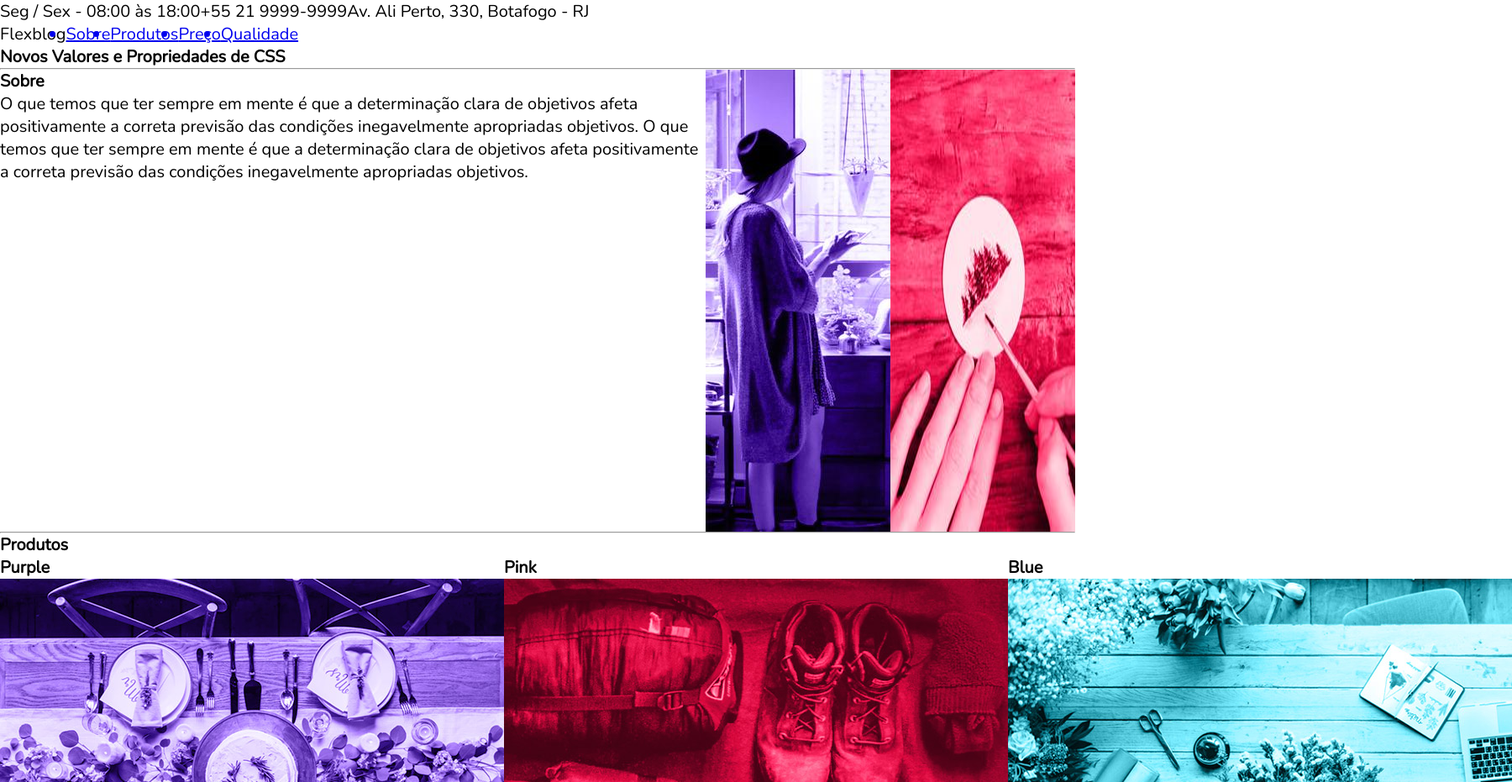
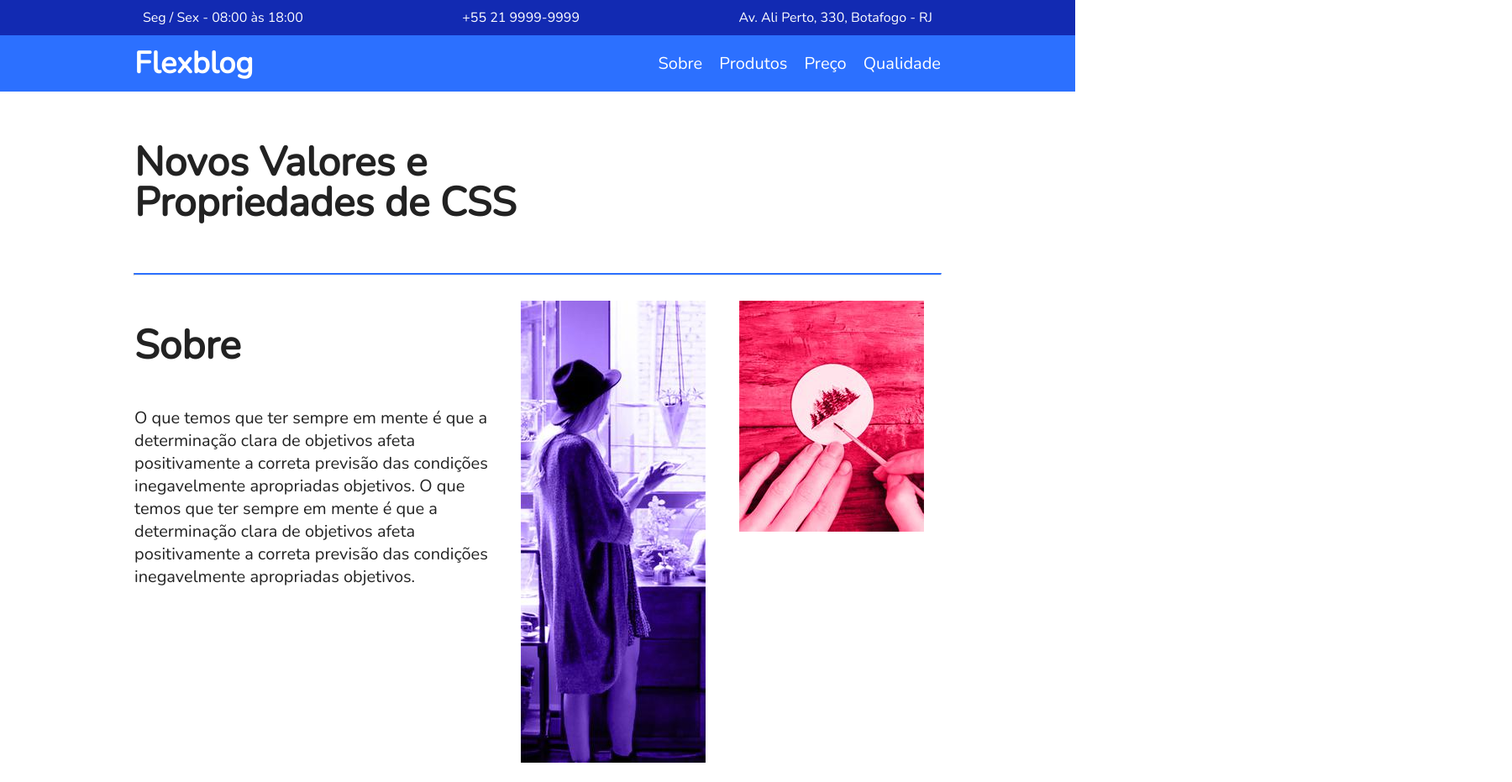
Before and after one commit to MarciaA0693/Flexblog, a plain HTML site: page index.html in a window 1280 px wide. Shown: the top 931 px of the page at 84% size, 1800 px wide, since content can reach past the window. Drawn offline with nearby package versions, Linux system fonts and the light colour scheme.

Commit message:
Update html and css

```diff
--- /dev/null
+++ b/assets/css/headers.css
@@ -0,0 +1,45 @@
+/*Info top*/
+.info-empresa{
+    background: var(--azul);
+    color: #fff;
+    font-size: 16px;
+}
+
+.info-empresa p{
+    margin: 10px;
+}
+
+/*Navbar*/
+.menu{
+    background: var(--azul-claro);
+    color: #fff;
+}
+
+.navbar{
+    padding: 10px auto;
+}
+
+.titulo{
+    font-size: 36px;
+    font-weight: 700;
+    margin: auto 0;
+}
+
+.flex-container-nav{
+    display: flex;
+}
+
+.flex-container-nav a{
+    color: #fff;
+    text-decoration: none;
+    transition: 0.1s;
+    margin-left: 20px;
+}
+
+.flex-container-nav li{
+    list-style: none;
+}
+
+.flex-container-nav a:hover{
+    color: var(--azul);
+}
--- /dev/null
+++ b/assets/css/sobre.css
@@ -0,0 +1,36 @@
+.titulo-artigo{
+    max-width: 960px;
+    margin: 60px auto;
+}
+
+.titulo-artigo h1{
+    line-height: 48px;
+}
+
+
+
+.flex-container-sobre{
+    display: flex;
+    max-width: 960px;
+    margin: 0 auto;
+}
+
+.text-sobre{
+    max-width: 440px;
+}
+
+.sobre-imagem{
+    flex: 1 1 160px;
+}
+
+.sobre1-img{
+    display: block;
+    max-width: 100%;
+    margin: 20px;
+}
+
+.sobre2-img{
+    display: block;
+    max-width: 100%;
+    margin: 20px;
+}
--- a/assets/css/styles.css
+++ b/assets/css/styles.css
@@ -1,10 +1,49 @@
 @import url('https://fonts.googleapis.com/css2?family=Nunito&display=swap');
+
+:root{
+    --azul: #122AB2;
+    --azul-claro: #2C70FF;
+    --roxo: #AE81FF;
+    --magenta: #F9265E;
+    --ciano: #66D9EB;
+    --cinza:#A4ADC4;
+    --cinza-claro: #F7F7F7;
+    --preto: #222222;
+}
+
 *{
     font-family: 'Nunito', sans-serif;
+}
+
+body{
     font-size: 20px;
+    color: var(--preto);
     margin: 0;
     padding: 0;
+    list-style: none;
 }
+
+h1, h2, h3{
+    font-size: 48px;
+}
+
+hr{
+    border-top: 2px solid var(--azul-claro);
+    width: 960px;
+}
+
 .flex-container{
     display: flex;
+    justify-content: space-between;
+    margin: 0 auto;
 }
+
+.area1{
+    max-width: 960px;
+    flex-wrap: wrap;
+}
+
+img{
+    display: block;
+    max-width: 100%;
+}
--- a/index.html
+++ b/index.html
@@ -6,43 +6,56 @@
     <meta name="viewport" content="width=device-width, initial-scale=1.0">
     <title>Flexblog</title>
     <link rel="stylesheet" href="assets/css/styles.css">
+    <link rel="stylesheet" href="assets/css/headers.css">
+    <link rel="stylesheet" href="assets/css/sobre.css">
 </head>
 <body>
-    <section class="info-empresa flex-container">
+    <section class="info-empresa">
+        <div class="flex-container area1">
         <p>Seg / Sex - 08:00 às 18:00</p>
         <p>+55 21 9999-9999</p>
         <p>Av. Ali Perto, 330, Botafogo - RJ</p>
+        </div>
     </section>
-    <header class="flex-container">
-        <span>Flexblog</span>
+    <header class="menu">
+        <div class="flex-container area1 navbar">
+            <div class="titulo">Flexblog</div>
         <nav>
-            <ul class="flex-container">
+            <ul class="flex-container-nav">
                 <a href="#sobre"><li>Sobre</li></a>
                 <a href="#produtos"><li>Produtos</li></a>
                 <a href="#preco"><li>Preço</li></a>
                 <a href="#qualidade"><li>Qualidade</li></a>
             </ul>
         </nav>
+        </div>
     </header>
-    <h1>Novos Valores e Propriedades de CSS</h1>
+    <div class="titulo-artigo">
+        <h1>Novos Valores e <br> Propriedades de CSS</h1>
+    </div>
     <hr>
     <section id="sobre">
-        <div class="flex-container">
-            <div class="">
+        <div class="flex-container-sobre">
+            <div class="text">
                 <h2>Sobre</h2>
-                <p>O que temos que ter sempre em mente é que a determinação clara de objetivos afeta positivamente a correta previsão das condições inegavelmente apropriadas objetivos.
-                O que temos que ter sempre em mente é que a determinação clara de objetivos afeta positivamente a correta previsão das condições inegavelmente apropriadas objetivos.
-                </p>
+                <div class="text-sobre">
+                    <p>O que temos que ter sempre em mente é que a determinação clara de objetivos afeta positivamente a correta previsão das condições inegavelmente apropriadas objetivos.
+                        O que temos que ter sempre em mente é que a determinação clara de objetivos afeta positivamente a correta previsão das condições inegavelmente apropriadas objetivos.
+                    </p>
                 </div>
-                <div class="sobre imagem flex-container">
-                    <img src="assets/img/sobre1.jpg" alt="sobre1">
-                    <img src="assets/img/sobre2.jpg" alt="sobre2">
+            </div>
+                <div class="sobre-imagem">
+                    <img src="assets/img/sobre1.jpg" alt="sobre1" class="sobre1-img">
                 </div>
+                <div class="sobre-imagem">
+                    <img src="assets/img/sobre2.jpg" alt="sobre2" class="sobre2-img">
+                </div>
+
         </div>
         <hr>
     </section>
     <section id="produtos">
-        <div class="">
+        <div class="area1">
             <h2>Produtos</h2>
             <div class="lista-produtos flex-container">
                 <div class="purple">
@@ -101,7 +114,7 @@
         </div>
     </section>
     <section id="qualidade">
-        <div class="flex-container">
+        <div class="flex-container area1">
             <div class="inteligente">
                 <h3>Inteligente</h3>
                 <p>O que temos que ter sempre em mente é que a determinação clara de objetivos afeta positivamente a correta previsão</p>
@@ -130,7 +143,7 @@
         </div>
     </section>
     <section id="newsletter">
-        <div class="flex-container">
+        <div class="flex-container area1">
             <div class="newsletter-text">
                 <h2>Newsletter</h2>
                 <p>assine e fique por dentro das novidades</p>
```
